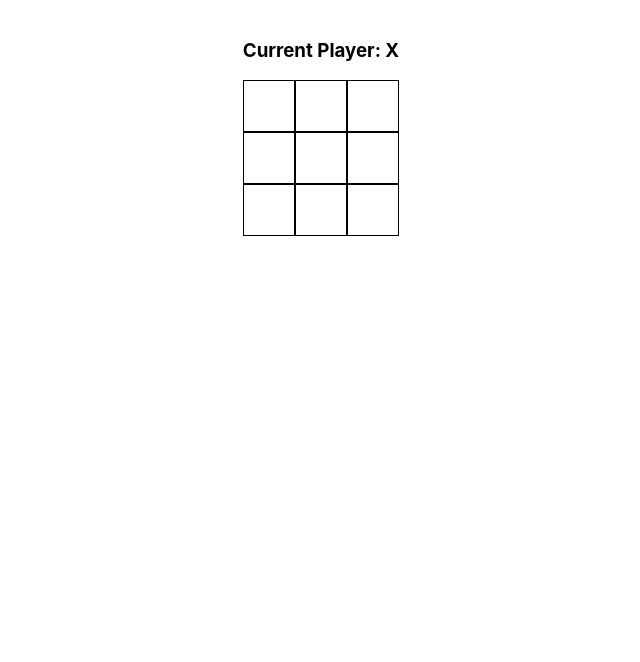
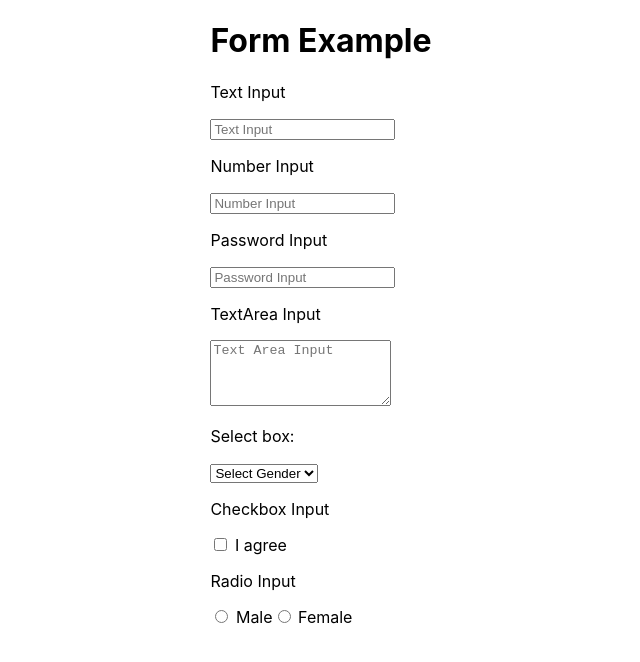
Before and after one commit to velocityvimannagar/reactclass, a React (Create React App) app: page / in a window 1280 px wide. Shown: the top 662 px of the page, without its empty margins (319-959 px from the left). Built offline with nearby package versions, Linux system fonts and the light colour scheme.

Commit message:
Added form input example

```diff
--- a/src/App.js
+++ b/src/App.js
@@ -1,6 +1,7 @@
 import "./App.css";
 import UserProfile from "./UserProfile";
 import Counter from "./counter/Counter";
+import FormExample from "./forms-example/FormExample";
 import LoopingExample from "./looping-example/LoopingExample";
 import ObjectExample from "./object-example/ObjectExample";
 import RandomCounter from "./randomcounter/RandomCounter";
@@ -17,7 +18,8 @@ function App() {
       {/* <ObjectExample></ObjectExample> */}
       {/* <TodoList></TodoList> */}
       {/* <UserCrud> </UserCrud> */}
-      <TicTacToe></TicTacToe>
+      {/* <TicTacToe></TicTacToe> */}
+      <FormExample></FormExample>
     </div>
   );
 }
--- /dev/null
+++ b/src/forms-example/FormExample.js
@@ -0,0 +1,110 @@
+import { useState } from "react";
+
+function FormExample() {
+  const [formInput, setFormInput] = useState({
+    textInput: "",
+    numberInput: "",
+    passwordInput: "",
+    textAreaInput: "",
+    selectBoxInput: "",
+    checkBoxInput: "",
+    radioButtonInput: ""
+  });
+  const onInputChange = (e) => {
+    const { name, value, checked, type } = e.target;
+    console.log(name, value, checked, type);
+    formInput[name] = type == "checkbox" ? checked : value;
+    setFormInput({ ...formInput });
+  };
+  return (
+    <div>
+      <h1>Form Example</h1>
+      <div>
+        <label>
+          <p>Text Input</p>
+          <input
+            value={formInput.textInput}
+            onChange={onInputChange}
+            type="text"
+            name="textInput"
+            placeholder="Text Input"
+          ></input>
+        </label>
+        <label>
+          <p>Number Input</p>
+          <input
+            value={formInput.numberInput}
+            onChange={onInputChange}
+            type="number"
+            name="numberInput"
+            placeholder="Number Input"
+          ></input>
+        </label>
+
+        <label>
+          <p>Password Input</p>
+          <input
+            value={formInput.passwordInput}
+            onChange={onInputChange}
+            type="password"
+            name="passwordInput"
+            placeholder="Password Input"
+          ></input>
+        </label>
+
+        <label>
+          <p>TextArea Input</p>
+          <textarea
+            value={formInput.textAreaInput}
+            onChange={onInputChange}
+            cols={20}
+            rows={4}
+            name="textAreaInput"
+            placeholder="Text Area Input"
+          ></textarea>
+        </label>
+
+        <label>
+          <p>Select box:</p>
+          <select
+            value={formInput.selectBoxInput}
+            onChange={onInputChange}
+            name="selectBoxInput"
+          >
+            <option value="" disabled>
+              Select Gender{" "}
+            </option>
+            <option value="male">Male</option>
+            <option value="female">Female</option>
+          </select>
+        </label>
+      </div>
+      <label>
+        <p>Checkbox Input</p>
+        <input
+          value={formInput.checkBoxInput}
+          onChange={onInputChange}
+          type="checkbox"
+          name="checkBoxInput"
+          placeholder="Checkbox Input"
+        ></input>{" "}
+        I agree
+      </label>
+      <div>
+        <p>Radio Input</p>
+        <label>
+          <input checked={formInput.radioButtonInput === 'male'} onChange={onInputChange} type="radio" name="radioButtonInput" value="male" /> Male
+          <input checked={formInput.radioButtonInput === 'female'} onChange={onInputChange} type="radio" name="radioButtonInput" value="female" /> Female
+        </label>
+      </div>
+    </div>
+  );
+}
+
+export default FormExample;
+
+
+
+// 1) Tic Tac Toe Application
+// 2) Form Inputs
+// 3) Image Carasoul
--- a/src/tic-tac-toe/TicTacToe.js
+++ b/src/tic-tac-toe/TicTacToe.js
@@ -7,6 +7,7 @@ function TicTacToe() {
     [-1, -1, -1],
   ]);
   const [winner, setWinner] = useState(-1);
+  const [currentPlayer, setCurrentPlayer] = useState(0);
   const winningCombinations = [
     [0, 3, 6],
     [1, 4, 7],
@@ -51,7 +52,6 @@ function TicTacToe() {
         return "O";
     }
   };
-  const [currentPlayer, setCurrentPlayer] = useState(0);
   return (
     <div className="parent-tictac-div">
       <br></br>
```
